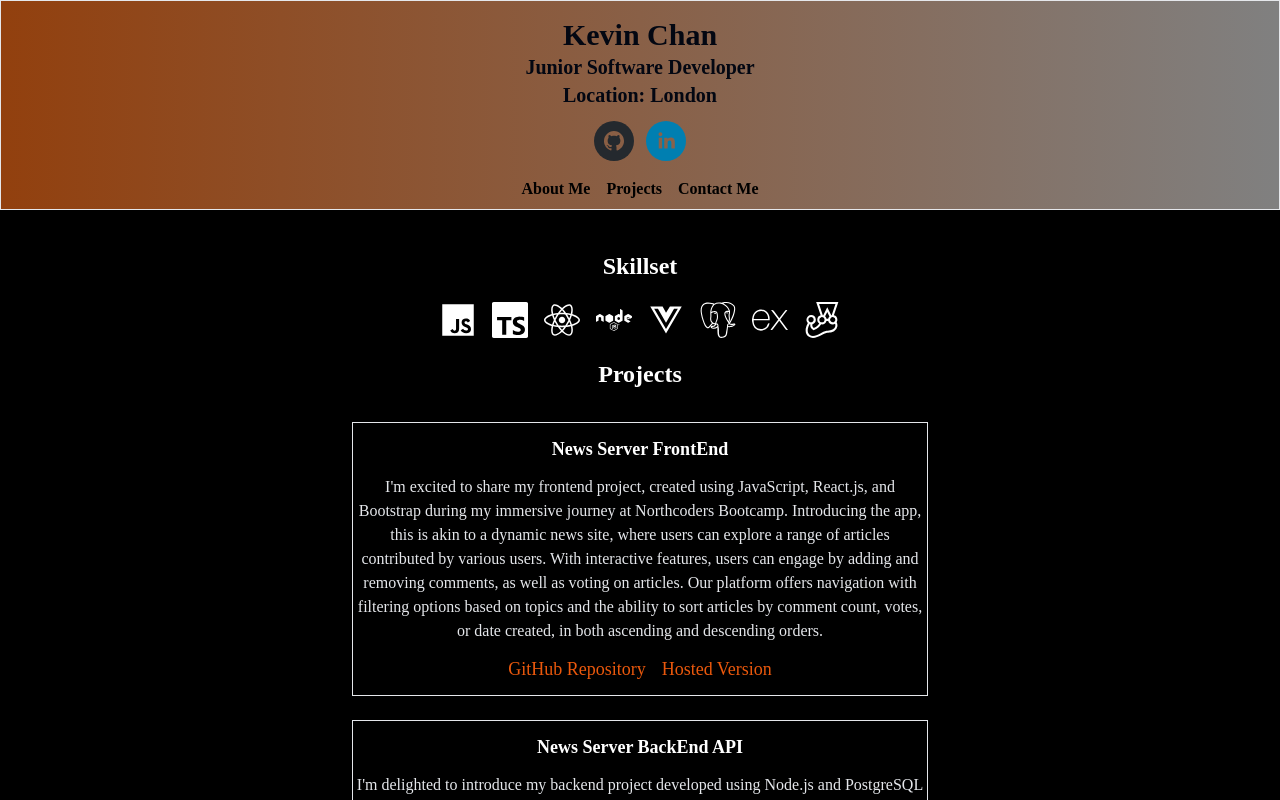
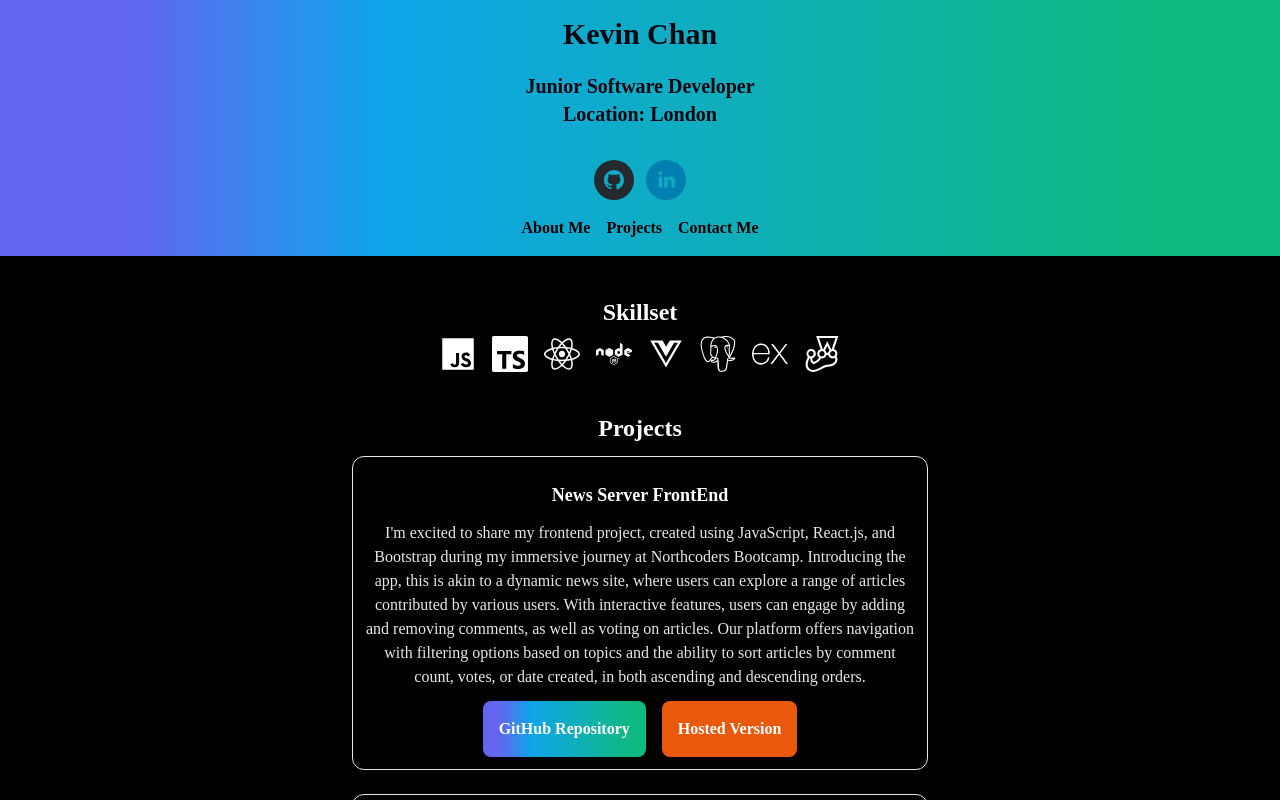
Before and after one commit to Sakhee89/Personal-Website, a React (Vite) app: page / in a window 1280 px wide. Both pictures are taken after a click on the element "Projects". Shown: the top 800 px of the page. Built offline with nearby package versions, Linux system fonts and the light colour scheme.

Commit message:
change css

```diff
--- a/src/App.jsx
+++ b/src/App.jsx
@@ -1,10 +1,47 @@
 import "./App.css";
 import { Main } from "./components/Main";
+import { NavBar } from "./components/NavBar";
+import React, { useState } from "react";
 
 function App() {
+  const [page, setPage] = useState({
+    aboutMe: true,
+    projects: false,
+    contactMe: false,
+  });
+
+  const handleAboutMeClick = () => {
+    setPage({
+      aboutMe: true,
+      projects: false,
+      contactMe: false,
+    });
+  };
+
+  const handleProjectsClick = () => {
+    setPage({
+      aboutMe: false,
+      projects: true,
+      contactMe: false,
+    });
+  };
+
+  const handleContactMeClick = () => {
+    setPage({
+      aboutMe: false,
+      projects: false,
+      contactMe: true,
+    });
+  };
+
   return (
     <>
-      <Main />
+      <NavBar
+        handleAboutMeClick={handleAboutMeClick}
+        handleProjectsClick={handleProjectsClick}
+        handleContactMeClick={handleContactMeClick}
+      />
+      <Main page={page} />
     </>
   );
 }
--- a/src/components/AboutMe.jsx
+++ b/src/components/AboutMe.jsx
@@ -4,7 +4,7 @@ export function AboutMe({ show }) {
       {show && (
         <div>
           <h1 className="text-2xl font-bold">About Me</h1>
-          <p className="mt-4 w-full max-w-lg">
+          <p className="mt-4 w-full md:max-w-lg lg:max-w-7xl">
             Hello! I'm Kevin, a Software Developer based in London. My journey
             into the world of software development began with a solid foundation
             gained from the intensive Northcoders bootcamp. <br></br>
--- a/src/components/Header.jsx
+++ b/src/components/Header.jsx
@@ -1,15 +1,12 @@
 export function Header() {
   return (
     <header>
-      <h1 className="text-3xl mt-4 font-extrabold text-gray-950">Kevin Chan</h1>
-      <section>
+      <h1 className="text-3xl pt-4 font-extrabold text-gray-950">Kevin Chan</h1>
+      <section className="py-5">
         <p className=" font-bold text-xl text-gray-950">
-          Junior Software Developer{" "}
+          Junior Software Developer
         </p>
-        <p className="mb-3 font-bold text-xl text-gray-950">
-          {" "}
-          Location: London
-        </p>
+        <p className="mb-3 font-bold text-xl text-gray-950">Location: London</p>
       </section>
     </header>
   );
--- a/src/components/Main.jsx
+++ b/src/components/Main.jsx
@@ -1,52 +1,15 @@
-import React, { useState } from "react";
+import React from "react";
 import { AboutMe } from "./AboutMe";
-import { NavBar } from "./NavBar";
+
 import { Projects } from "./Projects";
 import { ContactMe } from "./ContactMe";
 
-export function Main() {
-  const [page, setPage] = useState({
-    aboutMe: true,
-    projects: false,
-    contactMe: false,
-  });
-
-  const handleAboutMeClick = () => {
-    setPage({
-      aboutMe: true,
-      projects: false,
-      contactMe: false,
-    });
-  };
-
-  const handleProjectsClick = () => {
-    setPage({
-      aboutMe: false,
-      projects: true,
-      contactMe: false,
-    });
-  };
-
-  const handleContactMeClick = () => {
-    setPage({
-      aboutMe: false,
-      projects: false,
-      contactMe: true,
-    });
-  };
-
+export function Main({ page }) {
   return (
-    <div>
-      <NavBar
-        handleAboutMeClick={handleAboutMeClick}
-        handleProjectsClick={handleProjectsClick}
-        handleContactMeClick={handleContactMeClick}
-      />
-      <main>
-        {page.aboutMe && <AboutMe show={page.aboutMe} />}
-        {page.projects && <Projects show={page.projects} />}
-        {page.contactMe && <ContactMe show={page.contactMe} />}
-      </main>
-    </div>
+    <main>
+      {page.aboutMe && <AboutMe show={page.aboutMe} />}
+      {page.projects && <Projects show={page.projects} />}
+      {page.contactMe && <ContactMe show={page.contactMe} />}
+    </main>
   );
 }
--- a/src/components/NavBar.jsx
+++ b/src/components/NavBar.jsx
@@ -7,7 +7,7 @@ export function NavBar({
   handleContactMeClick,
 }) {
   return (
-    <nav className="nav border bg-gradient-to-r from-amber-800">
+    <div className="bg-gradient-to-r from-indigo-500 from-10% via-sky-500 via-30% to-emerald-500 to-90%">
       <Header />
       <div>
         <SocialIcon
@@ -20,7 +20,7 @@ export function NavBar({
           url="https://www.linkedin.com/in/kevin-chan-b7103b135/"
         />
       </div>
-      <div className="flex justify-center space-x-4 mb-2 mt-4 text-black font-semibold">
+      <div className="flex justify-center space-x-4 py-4 text-black font-semibold">
         <span onClick={handleAboutMeClick} style={{ cursor: "pointer" }}>
           About Me
         </span>
@@ -31,6 +31,6 @@ export function NavBar({
           Contact Me
         </span>
       </div>
-    </nav>
+    </div>
   );
 }
--- a/src/components/ProjectCard.jsx
+++ b/src/components/ProjectCard.jsx
@@ -1,19 +1,21 @@
 export function ProjectCard({ projectData }) {
   return (
-    <section className="border w-full max-w-xl mx-auto mt-3 mb-3 pb-3">
+    <section className="border rounded-xl w-full max-w-xl mx-auto p-3">
       <h2 className="mt-3 mb-3 font-bold text-lg">{projectData.title}</h2>
       <p className="mb-3 text-gray-200">{projectData.description}</p>
       <div className="flex flex-wrap gap-4 justify-center">
-        <p>
-          <a className="text-lg text-orange-600" href={projectData.gitHub}>
-            GitHub Repository
-          </a>
-        </p>
-        <p>
-          <a className="text-lg  text-orange-600" href={projectData.hosted}>
-            Hosted Version
-          </a>
-        </p>
+        <a
+          className="text-md font-bold bg-gradient-to-r from-indigo-500 from-10% via-sky-500 via-30% to-emerald-500 to-90% p-4 rounded-lg"
+          href={projectData.gitHub}
+        >
+          GitHub Repository
+        </a>
+        <a
+          className="text-md font-bold  bg-orange-600 p-4 rounded-lg"
+          href={projectData.hosted}
+        >
+          Hosted Version
+        </a>
       </div>
     </section>
   );
--- a/src/components/Projects.jsx
+++ b/src/components/Projects.jsx
@@ -6,11 +6,12 @@ import { projectsData } from "../data/projectsData";
 
 export function Projects({ show }) {
   return (
-    <section className="mt-10 pb-10">
+    <section>
       {show && (
         <>
+          <div className="pt-10">
             <h1 className="text-2xl font-bold">Skillset</h1>
-          <div className="mt-5 mb-5 flex flex-wrap gap-4 justify-center">
+            <div className="flex flex-wrap gap-4 justify-center pt-2">
               <a href="https://developer.mozilla.org/en-US/docs/Web/JavaScript">
                 <IoLogoJavascript className="text-4xl" />
               </a>
@@ -36,11 +37,14 @@ export function Projects({ show }) {
                 <SiJest className="text-4xl" />
               </a>
             </div>
-          <h1 className="mb-5 text-2xl font-bold">Projects</h1>
+          </div>
+          <h1 className="pt-10 text-2xl font-bold">Projects</h1>
           <div className="flex justify-center items-center flex-col">
             {projectsData.map((projectData) => {
               return (
+                <div className="py-3">
                   <ProjectCard projectData={projectData} key={projectData.id} />
+                </div>
               );
             })}
           </div>
```
Lines whose indentation alone changed are shown as unchanged.
